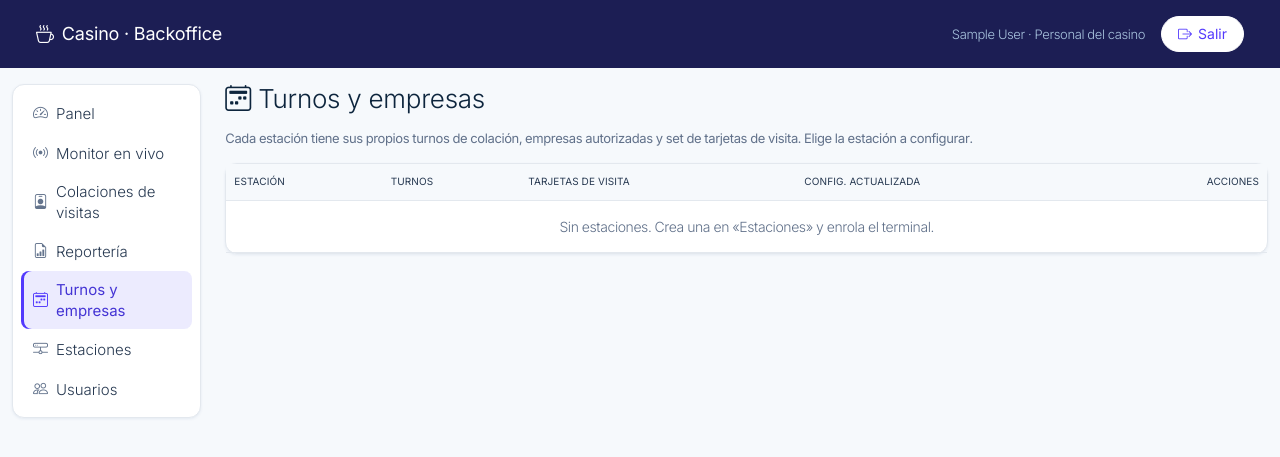
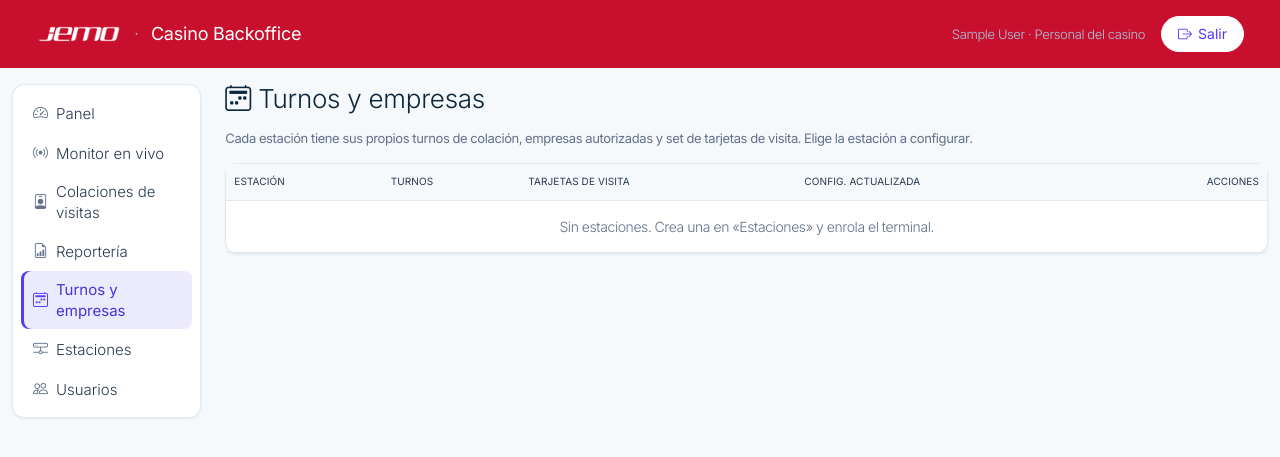
Before and after one commit to clrdesarrollo/integracion_casino_backend, a Django app: page /turnos/ in a window 1280 px wide. Shown: the top 457 px of the page. Run offline with Django 5.2, Linux system fonts and the light colour scheme; the visitor is signed in with stand-in values (Sample User, id 1); data that the repository does not hold is empty.

Commit message:
feat: marca jemo en el backoffice
- Logo oficial de jemo (webp para la web, png para el PDF): blanco sobre la
  navbar roja (filtro CSS) y rojo en el login.
- Token --ds-jemo en el sistema de diseño; el índigo sigue como color de producto.
- Panel: «Personas respaldadas» pasa a «Personas registradas».

Co-Authored-By: Claude Opus 5.5 <noreply@anthropic.com>

```diff
--- a/backend/static/css/design-system.css
+++ b/backend/static/css/design-system.css
@@ -19,6 +19,13 @@
      nada más. Los valores actuales son los del DESIGN.md tal cual.          */
   --ds-body-weight: 300;
   --ds-label-size: 10px;
+
+  /* --- colors: marca jemo -----------------------------------------------
+     Rojo corporativo jemo. Se usa como acento de marca (chrome de la app y
+     encabezados de reportería); el índigo sigue siendo el color de producto
+     (CTAs, ítem activo, foco), por lo que ambos conviven. */
+  --ds-jemo:                 #c8102e;
+  --ds-jemo-deep:            #9e0c22;
 
   /* --- colors: marca y acento ------------------------------------------- */
   --ds-primary:              #533afd;
@@ -568,7 +575,7 @@ h1, h2, h3, h4, h5, h6 { color: var(--ds-ink); }
    11. Chrome de la app — navbar y sidebar (track oscuro del dashboard)
    -------------------------------------------------------------------------- */
 .app-navbar {
-  background: var(--ds-brand-dark-900);
+  background: var(--ds-jemo);
   padding: var(--ds-space-lg) var(--ds-space-xl);
 }
 .app-navbar .navbar-brand {
@@ -578,9 +585,23 @@ h1, h2, h3, h4, h5, h6 { color: var(--ds-ink); }
   letter-spacing: -.2px;
   display: inline-flex;
   align-items: center;
-  gap: var(--ds-space-sm);
+  gap: var(--ds-space-md);
 }
 .app-navbar .navbar-brand:hover { color: var(--ds-on-primary); }
+/* Logo jemo en la navbar: alto fijo, el ancho se ajusta solo. El wordmark
+   oficial es rojo; sobre la barra roja se pinta en blanco con un filtro
+   (brightness 0 -> negro, invert -> blanco), sin necesitar un asset aparte. */
+.app-navbar .brand-logo {
+  height: 20px;
+  width: auto;
+  display: block;
+  filter: brightness(0) invert(1);
+}
+/* Separador entre el wordmark y el nombre del backoffice. */
+.app-navbar .brand-sep {
+  color: rgba(255, 255, 255, .55);
+  font-weight: 300;
+}
 .app-navbar .app-user {
   font-size: 13px;
   font-weight: 300;
--- a/backend/templates/authentication/login.html
+++ b/backend/templates/authentication/login.html
@@ -1,4 +1,5 @@
 {% extends 'base.html' %}
+{% load static %}
 {% block title %}Ingreso · Casino Backoffice{% endblock %}
 
 {# El DESIGN.md exige el gradient mesh en toda portada: el login es la única
@@ -10,8 +11,8 @@
   <div class="card shadow" style="width: 380px;">
     <div class="card-body">
       <div class="text-center mb-4">
-        <i class="bi bi-cup-hot" style="font-size: 2.5rem; color: var(--ds-primary);"></i>
-        <h4 class="mt-2 mb-1">Casino · Backoffice</h4>
+        <img src="{% static 'img/jemo-logo.webp' %}" alt="jemo" style="height: 44px; width: auto;">
+        <h4 class="mt-3 mb-1">Casino · Backoffice</h4>
         <p class="ds-caption mb-0">Control de colaciones</p>
       </div>
 
--- a/backend/templates/base.html
+++ b/backend/templates/base.html
@@ -20,7 +20,8 @@
   <div class="container-fluid">
     {# al inicio de cada quien: el personal del casino no tiene panel #}
     <a class="navbar-brand" href="{% url user.home_url_name %}">
-      <i class="bi bi-cup-hot"></i> Casino · Backoffice
+      <img src="{% static 'img/jemo-logo.webp' %}" alt="jemo" class="brand-logo">
+      <span class="brand-sep">·</span> Casino Backoffice
     </a>
     <div class="d-flex align-items-center">
       <span class="app-user me-3">{{ user.full_name }} · {{ user.get_role_display }}</span>
--- a/backend/templates/webapp/dashboard.html
+++ b/backend/templates/webapp/dashboard.html
@@ -20,7 +20,7 @@
   <div class="col-md-3">
     <div class="card stat-card shadow-sm"><div class="card-body">
       <div class="value is-success">{{ total_personas }}</div>
-      <div class="label">Personas respaldadas</div>
+      <div class="label">Personas registradas</div>
     </div></div>
   </div>
   <div class="col-md-3">
```
Also changed, not shown: backend/static/img/jemo-logo.png (added), backend/static/img/jemo-logo.webp (added).
